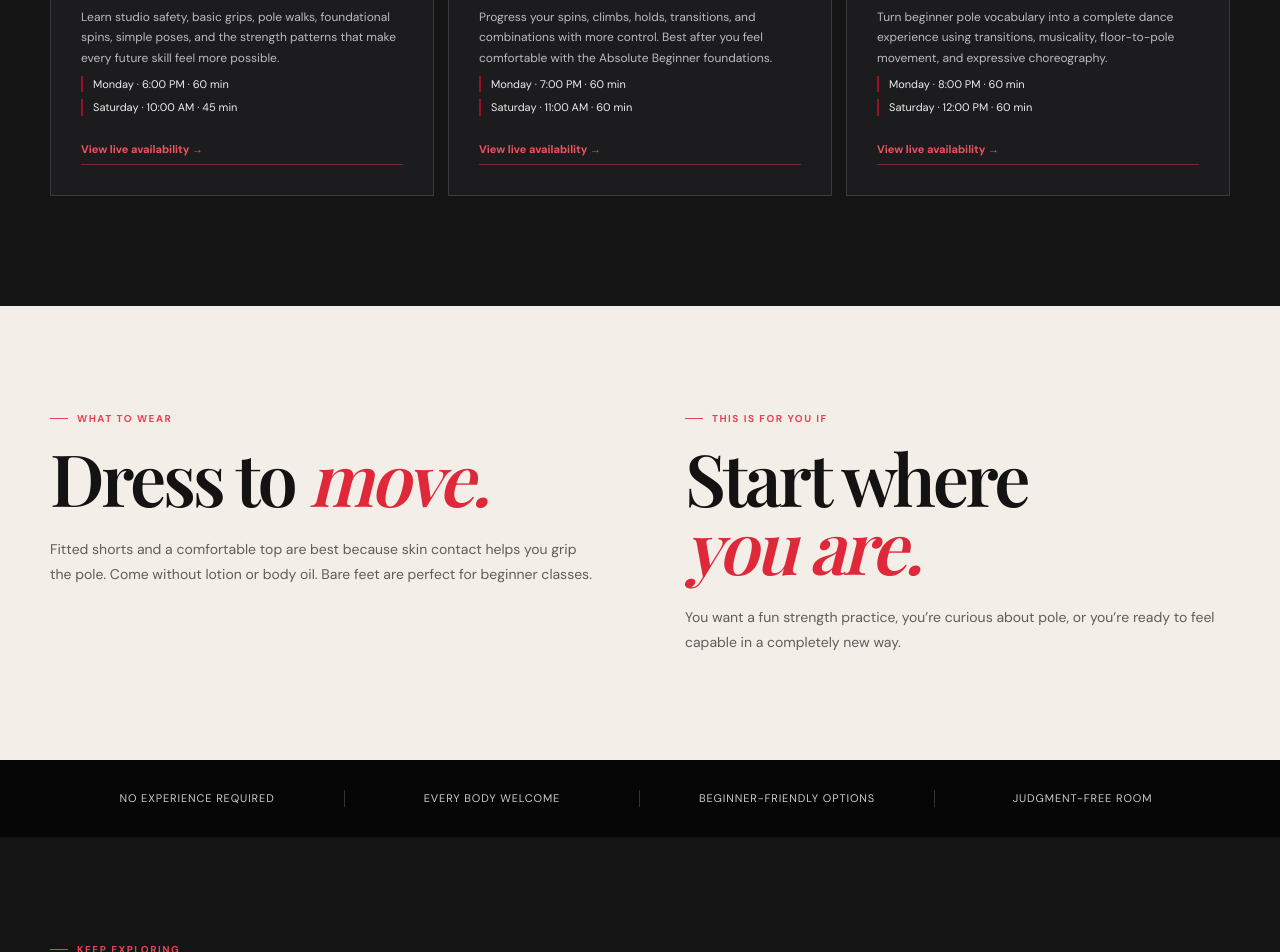
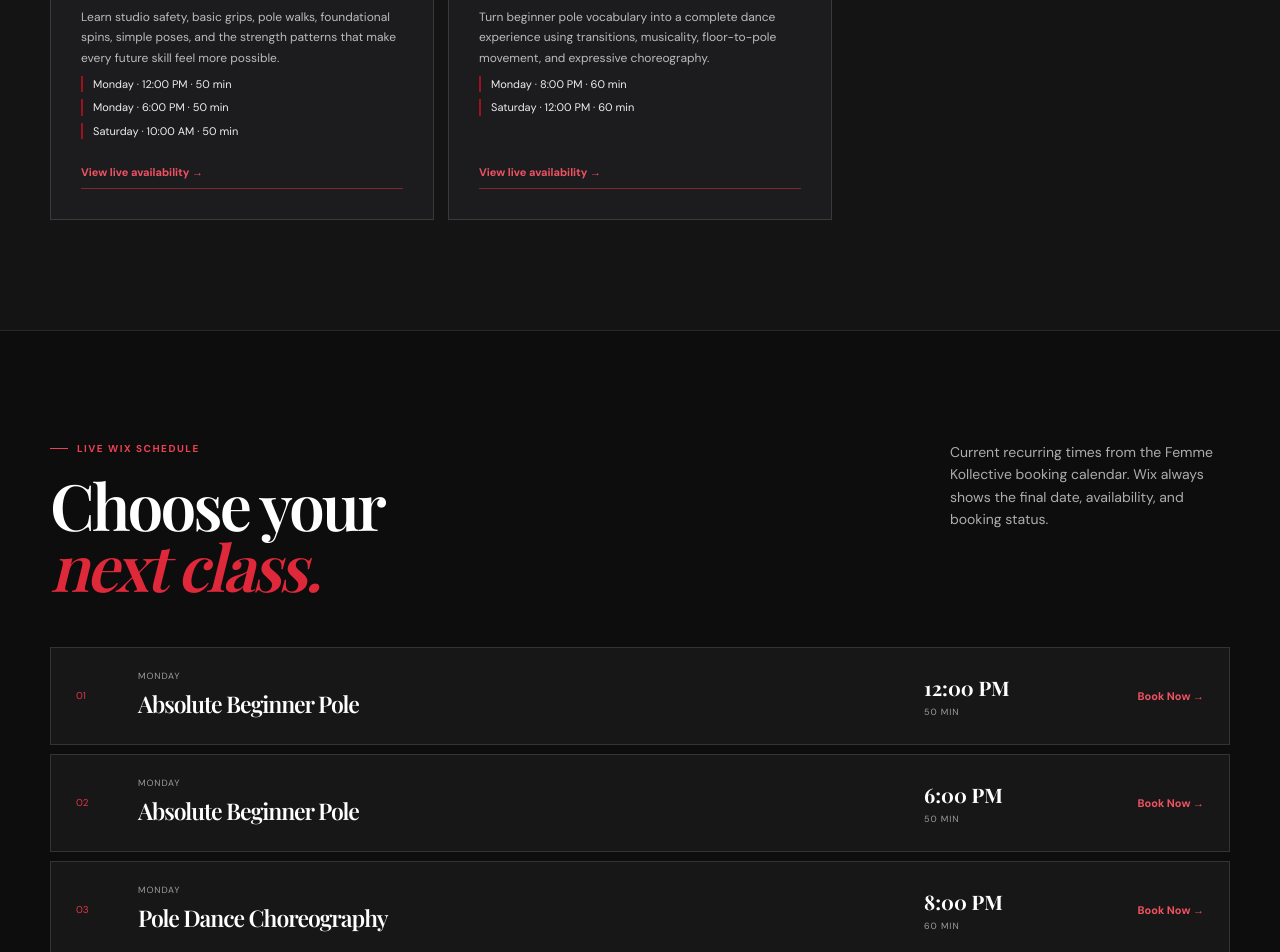
Before and after one commit to thekkcnet-cloud/femme-kollective-dallas, a Next.js app: page /classes/pole-fitness in a window 1280 px wide. Shown: the part 2120-3072 px from the top of the page. Built offline with nearby package versions, Linux system fonts and the light colour scheme; a web font is replaced by a local one.

Commit message:
Sync class pages with Wix schedule

```diff
--- a/app/classes/[slug]/page.tsx
+++ b/app/classes/[slug]/page.tsx
@@ -11,9 +11,15 @@ const classes = {
     flow: ["Mobility-focused warm-up", "Strength and grip preparation", "Step-by-step skill instruction", "A short combination or guided practice", "Cool-down and celebration"],
     wear: "Fitted shorts and a comfortable top are best because skin contact helps you grip the pole. Come without lotion or body oil. Bare feet are perfect for beginner classes.",
     perfect: "You want a fun strength practice, you’re curious about pole, or you’re ready to feel capable in a completely new way.",
+    schedule: [
+      { name: "Absolute Beginner Pole", day: "Monday", time: "12:00 PM", duration: "50 min" },
+      { name: "Absolute Beginner Pole", day: "Monday", time: "6:00 PM", duration: "50 min" },
+      { name: "Pole Dance Choreography", day: "Monday", time: "8:00 PM", duration: "60 min" },
+      { name: "Absolute Beginner Pole", day: "Saturday", time: "10:00 AM", duration: "50 min" },
+      { name: "Pole Dance Choreography", day: "Saturday", time: "12:00 PM", duration: "60 min" },
+    ],
     tracks: [
-      { name: "Absolute Beginner Pole", level: "Your first pole class", description: "Learn studio safety, basic grips, pole walks, foundational spins, simple poses, and the strength patterns that make every future skill feel more possible.", times: ["Monday · 6:00 PM · 60 min", "Saturday · 10:00 AM · 45 min"] },
-      { name: "Advanced Beginner Pole", level: "Build on your foundation", description: "Progress your spins, climbs, holds, transitions, and combinations with more control. Best after you feel comfortable with the Absolute Beginner foundations.", times: ["Monday · 7:00 PM · 60 min", "Saturday · 11:00 AM · 60 min"] },
+      { name: "Absolute Beginner Pole", level: "Your first pole class", description: "Learn studio safety, basic grips, pole walks, foundational spins, simple poses, and the strength patterns that make every future skill feel more possible.", times: ["Monday · 12:00 PM · 50 min", "Monday · 6:00 PM · 50 min", "Saturday · 10:00 AM · 50 min"] },
       { name: "Pole Dance Choreography", level: "Connect skills to music", description: "Turn beginner pole vocabulary into a complete dance experience using transitions, musicality, floor-to-pole movement, and expressive choreography.", times: ["Monday · 8:00 PM · 60 min", "Saturday · 12:00 PM · 60 min"] },
     ],
   },
@@ -25,6 +31,10 @@ const classes = {
     flow: ["Warm-up and ankle preparation", "Walk, posture, and technique drills", "Choreography taught in small sections", "Guided performance rounds", "Stretch and cool-down"],
     wear: "Wear fitted clothing you can move in. Knee pads are strongly recommended. Dance heels are optional unless the class listing says otherwise—socks or clean sneakers work too.",
     perfect: "You want to feel more confident, expressive, and grounded in how you carry yourself on and off the dance floor.",
+    schedule: [
+      { name: "Intro to Heels", day: "Tuesday", time: "8:00 PM", duration: "60 min" },
+      { name: "Beginner Heels", day: "Select Fridays", time: "8:00 PM", duration: "60 min" },
+    ],
   },
   "lap-chair": {
     number: "03", name: "Lap & Chair", eyebrow: "Fierce, playful, unapologetic", image: "/lap-chair.png",
@@ -34,6 +44,7 @@ const classes = {
     flow: ["Body-awareness warm-up", "Chair safety and foundation drills", "Movement vocabulary and transitions", "A short expressive routine", "Photo-ready poses and cool-down"],
     wear: "Choose fitted dancewear, leggings, or shorts that make you feel good. Knee pads are helpful. Heels are optional; socks or bare feet are welcome.",
     perfect: "You want to explore sensuality, playfulness, and performance in a private-feeling, judgment-free environment.",
+    schedule: [{ name: "Lap/Chair Dance", day: "Tuesday", time: "7:00 PM", duration: "60 min" }],
   },
   floorwork: {
     number: "04", name: "Floorwork", eyebrow: "Flow from the ground up", image: "/floorwork.png",
@@ -43,6 +54,7 @@ const classes = {
     flow: ["Joint-friendly mobility warm-up", "Foundational floor pathways", "Technique drills on both sides", "A short choreographed sequence", "Stretch and recovery"],
     wear: "Leggings or covered knees, socks, and comfortable fitted layers work best. Knee pads are encouraged, especially while you learn new pathways.",
     perfect: "You love expressive movement, want smoother transitions, or want to feel more connected to your body and the music.",
+    schedule: [{ name: "Floorwork", day: "Wednesday", time: "7:00 PM", duration: "60 min" }],
   },
   "flex-appeal": {
     number: "05", name: "Flex Appeal", eyebrow: "Mobility with intention", image: "/flex-appeal.png",
@@ -52,6 +64,7 @@ const classes = {
     flow: ["Gentle full-body warm-up", "Mobility and activation drills", "Focused flexibility sequences", "Supported progressions for your level", "Restorative cool-down"],
     wear: "Wear stretchy, comfortable layers and bring socks. A yoga mat is helpful when noted on the schedule. No heels or dance experience are needed.",
     perfect: "You want more mobility for dance or daily life, need a recovery-focused class, or think you’re ‘not flexible enough.’",
+    schedule: [{ name: "Flex Appeal", day: "Wednesday", time: "7:00 PM", duration: "60 min" }],
   },
 } as const;
 
@@ -70,7 +83,8 @@ export default async function ClassPage({ params }: { params: Promise<{ slug: st
     </section>
     <section className="class-intro container" id="expect"><div><p className="eyebrow red"><i /> The experience</p><h2>Come curious.<br /><em>Leave connected.</em></h2></div><p>{item.intro}</p></section>
     <section className="class-details container"><article><span>01</span><h3>What you&apos;ll learn</h3><ul>{item.learn.map(point => <li key={point}>{point}</li>)}</ul></article><article><span>02</span><h3>How class flows</h3><ol>{item.flow.map(point => <li key={point}>{point}</li>)}</ol></article></section>
-    {"tracks" in item && <section className="pole-tracks"><div className="container"><div className="section-heading split"><div><p className="eyebrow red"><i /> Choose your pole path</p><h2>Start at your level.<br /><em>Grow from there.</em></h2></div><p>The weekly progression is modeled after the Krysco class rhythm. Times may change, so confirm your spot on the live Wix schedule.</p></div><div className="pole-track-grid">{item.tracks.map((track, index) => <article key={track.name}><span>0{index + 1}</span><small>{track.level}</small><h3>{track.name}</h3><p>{track.description}</p><div>{track.times.map(time => <time key={time}>{time}</time>)}</div><a href={scheduleUrl} target="_top">View live availability →</a></article>)}</div></div></section>}
+    {"tracks" in item && <section className="pole-tracks"><div className="container"><div className="section-heading split"><div><p className="eyebrow red"><i /> Choose your pole path</p><h2>Start at your level.<br /><em>Grow from there.</em></h2></div><p>These active pole offerings and times are synced from the Femme Kollective Wix booking calendar.</p></div><div className="pole-track-grid">{item.tracks.map((track, index) => <article key={track.name}><span>0{index + 1}</span><small>{track.level}</small><h3>{track.name}</h3><p>{track.description}</p><div>{track.times.map(time => <time key={time}>{time}</time>)}</div><a href={scheduleUrl} target="_top">View live availability →</a></article>)}</div></div></section>}
+    <section className="live-class-schedule"><div className="container"><div className="section-heading split"><div><p className="eyebrow red"><i /> Live Wix schedule</p><h2>Choose your<br /><em>next class.</em></h2></div><p>Current recurring times from the Femme Kollective booking calendar. Wix always shows the final date, availability, and booking status.</p></div><div className="live-schedule-grid">{item.schedule.map((session, index) => <article key={`${session.name}-${session.day}-${session.time}`}><span>{String(index + 1).padStart(2, "0")}</span><div><small>{session.day}</small><h3>{session.name}</h3></div><div className="live-schedule-time"><strong>{session.time}</strong><small>{session.duration}</small></div><a href={scheduleUrl} target="_top" aria-label={`Book ${session.name} on Wix`}>Book Now →</a></article>)}</div></div></section>
     <section className="class-prep"><div className="container class-prep-grid"><article><p className="eyebrow red"><i /> What to wear</p><h2>Dress to <em>move.</em></h2><p>{item.wear}</p></article><article><p className="eyebrow red"><i /> This is for you if</p><h2>Start where<br /><em>you are.</em></h2><p>{item.perfect}</p></article></div></section>
     <section className="class-reassurance container"><p>No experience required</p><p>Every body welcome</p><p>Beginner-friendly options</p><p>Judgment-free room</p></section>
     <section className="class-next"><div className="container"><p className="eyebrow red"><i /> Keep exploring</p><h2>Find another <em>flow.</em></h2><div className="class-next-grid">{otherClasses.map(([key, other]) => <a href={`/classes/${key}`} key={key}><small>{other.number}</small><span>{other.name}</span><b>→</b></a>)}</div></div></section>
```
Also changed, not shown: app/globals.css.
